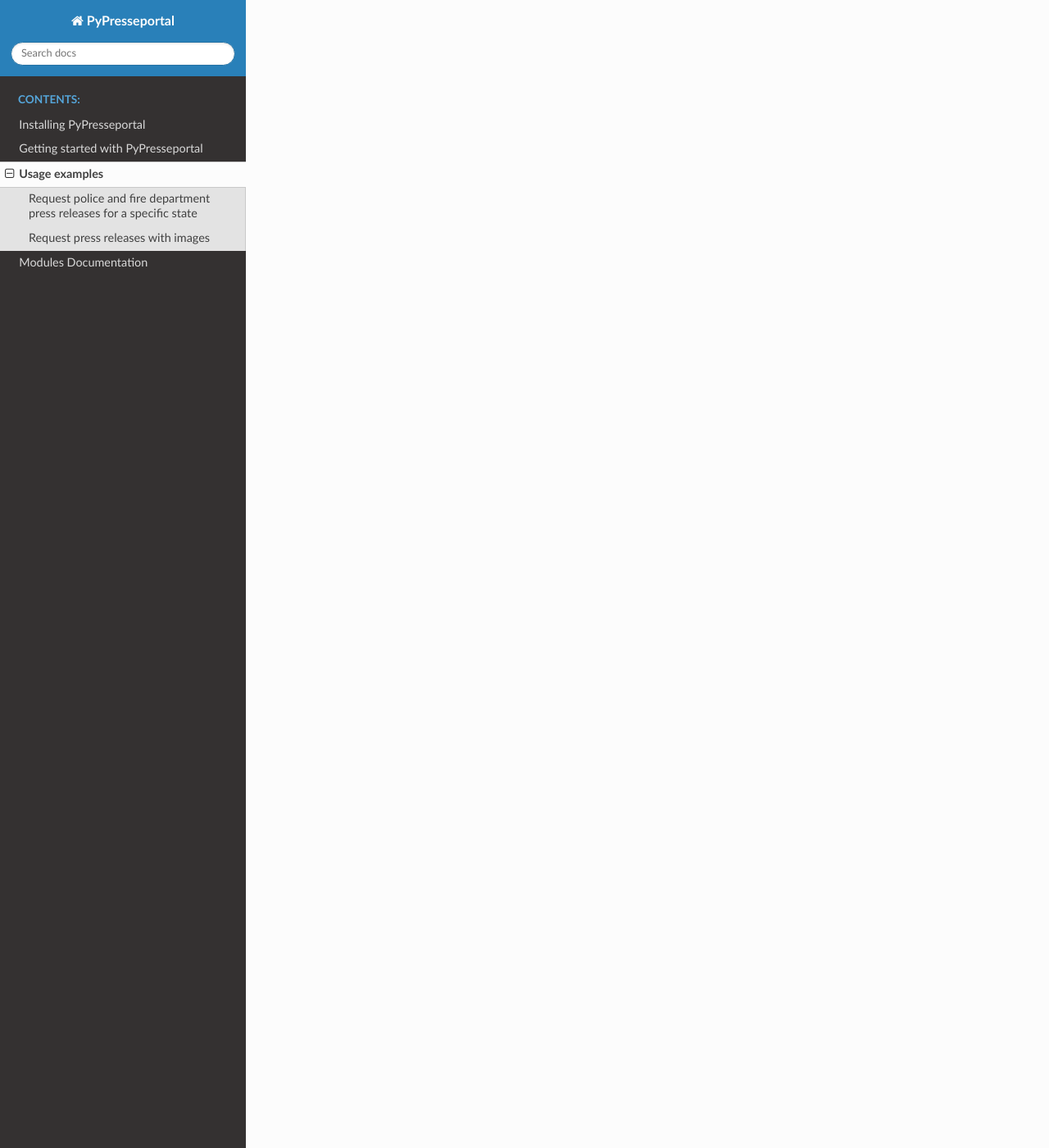
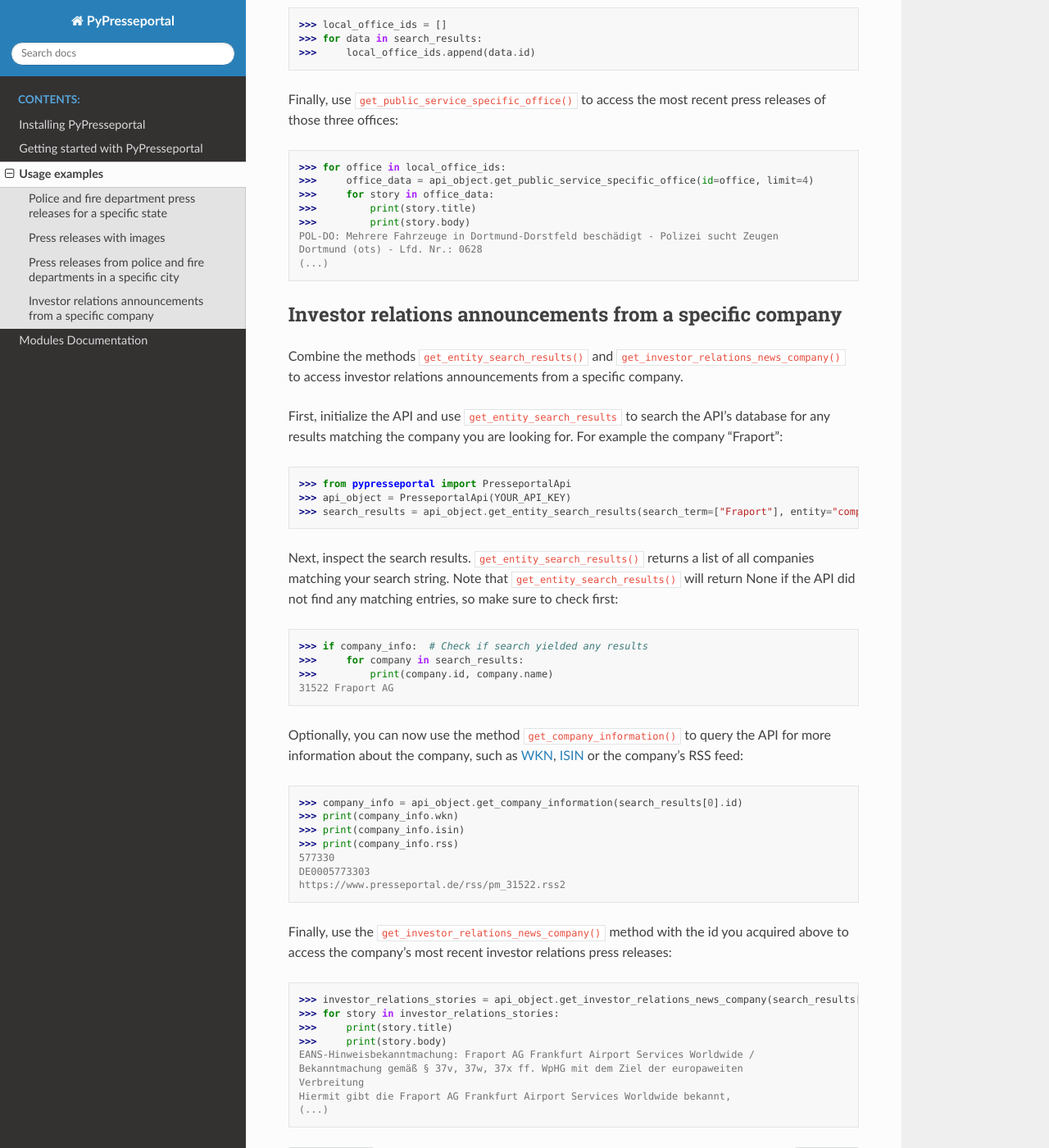
Before and after one commit to tcmetzger/pypresseportal, a Sphinx documentation site: the page built from docs/usage_examples.rst, in a window 1280 px wide and 1400 px high, scrolled down 2075 px. Shown: the whole window at 82% size. Built offline with Sphinx 7.4.7 and the Read the Docs theme 2.0.0, drawn with Linux system fonts in a browser that asks for light colours; some of the changed text lies outside the part shown.

Commit message:
Added methods to request specific office/company

```diff
--- a/docs/index.rst
+++ b/docs/index.rst
@@ -32,7 +32,7 @@ Scope of this document
 ----------------------
 This documentation describes how to use PyPresseportal to access data from `presseportal.de <htps://www.presseportal.de>`_
 in Python. You will learn how to install PyPresseportal, initialize the API with the :class:`pypresseportal.PresseportalApi`
-class, and how to use PyPresseportal's various methods to search, request and parse data from the
+class, and how to use PyPresseportal's various methods to search, request, and parse data from the
 `presseportal.de <htps://www.presseportal.de>`_ API.
 
 
--- a/docs/usage_examples.rst
+++ b/docs/usage_examples.rst
@@ -5,8 +5,12 @@
 Usage examples
 ==============
 
-Request police and fire department press releases for a specific state
-----------------------------------------------------------------------
+The following examples give you an idea of what can be done with PyPresseportal.
+You can find more information about any of the classes, methods, and attributes
+in the :doc:`pypresseportal`.
+
+Police and fire department press releases for a specific state
+--------------------------------------------------------------
 
 Use the ``get_public_service_specific_region()`` method to request press releases from public
 service offices in a specific region.
@@ -35,21 +39,112 @@ Nürnberg (ots)
 In den letzten Tagen registrierte die mittelfränkische Polizei zahlreiche Hinweise
 (...)
 
-Request press releases with images
-----------------------------------
+The :doc:`pypresseportal` contains more information about all possible attributes
+a Story object can have: :class:`pypresseportal.Story`
+
+Press releases with images
+--------------------------
 Use the ``media`` attribute available to most methods in PyPresseportal to limit the API's response
 to stories containing a specific media type (available media types are listed at `<https://api.presseportal.de/en/doc/value/media>`_).
 
-This code requests the 10 most recent news stories featuring an image:
+This code requests the 10 most recent news stories featuring an image, by passing ``media="image"``:
 
 >>> from pypresseportal import PresseportalApi
 >>> api_object = PresseportalApi(YOUR_API_KEY)
->>> bavaria_stories = api_object.get_public_service_specific_region(region_code="by", limit=10)
+>>> stories_with_image = api_object.get_stories(media="image", limit=10)
 
-Extract attributes for each story, including json data about the attached media file:
+Read the relevant attributes for each story, including json data about the attached media file:
 
 >>> for story in stories_with_image:
 >>>     print(story.title)
 >>>     print(story.image)
 Das Erste: Richtiges Rezept für den Sieg? Tim Mälzer und Steffen Henssler treten an gegen Jörg Pilawas "Quizduell-Olymp" am Freitag, 19. Juni 2020, 18:50 Uhr im Ersten (FOTO)
 [{'id': '679851', 'url': 'https://cache.pressmailing.net/thumbnail/story_big/ce365907-da06-4542-a8ca-3fc42db21e2b/1_F313_Quizduell_Olymp_2020.jpg', 'name': '1-f313-quizduell-olymp-2020.jpg', 'size': '2371804', 'mime': 'image/jpeg', 'type': 'image', 'caption': 'ARD QUIZDUELL-OLYMP, FOLGE 313, "Steffen Henssler und Tim Mälzer", am Freitag (19.06.20) um 18:50 Uhr im ERSTEN.\nDie Kandidaten des Teams "Köche": Steffen Henssler (l.) und Tim Mälzer (r.), beide TV-Köche.\n© ARD/Uwe Ernst, honorarfrei - Verwendung gemäß der AGB im engen inhaltlichen, redaktionellen Zusammenhang mit genannter ARD-Sendung bei Nennung "Bild: ARD/Uwe Ernst" (S2). ARD-Programmdirektion/Bildredaktion, Tel: 089/5900-23534, bildredaktion@DasErste.de Weiterer Text über ots und www.presseportal.de/nr/6694 / Die Verwendung dieses Bildes ist für redaktionelle Zwecke honorarfrei. Veröffentlichung bitte unter Quellenangabe: "obs/ARD Das Erste"'}]
+
+Press releases from police and fire departments in a specific city
+------------------------------------------------------------------
+
+Combine the methods ``get_entity_search_results()`` and ``get_public_service_specific_office()``
+to access all available public service office press releases for a specific city.
+
+First, initialize the API and search for all available offices in a city. Use the argument
+``entity='office`` to search for public service offices. Use the argument ``search_term`` to
+pass the city you are searching for, for example "Dortmund":
+
+>>> from pypresseportal import PresseportalApi
+>>> api_object = PresseportalApi(YOUR_API_KEY)
+>>> search_results = api_object.get_entity_search_results(search_term=["Dortmund"], entity="office")
+
+Three public service offices are available in Dortmund:
+
+>>> for office in search_results:
+>>>     print(office.id, office.name)
+4971 Polizei Dortmund
+115869 Feuerwehr Dortmund
+121242 Hauptzollamt Dortmund
+
+Next, store the offices' ids in a list:
+
+>>> local_office_ids = []
+>>> for data in search_results:
+>>>     local_office_ids.append(data.id)
+
+Finally, use ``get_public_service_specific_office()`` to access the
+most recent press releases of those three offices:
+
+>>> for office in local_office_ids:
+>>>     office_data = api_object.get_public_service_specific_office(id=office, limit=4)
+>>>     for story in office_data:
+>>>         print(story.title)
+>>>         print(story.body)
+POL-DO: Mehrere Fahrzeuge in Dortmund-Dorstfeld beschädigt - Polizei sucht Zeugen
+Dortmund (ots) - Lfd. Nr.: 0628
+(...)
+
+Investor relations announcements from a specific company
+--------------------------------------------------------
+
+Combine the methods ``get_entity_search_results()`` and ``get_investor_relations_news_company()``
+to access investor relations announcements from a specific company.
+
+First, initialize the API and use ``get_entity_search_results`` to search the API's
+database for any results matching the company you are looking for. For example the company "Fraport":
+
+>>> from pypresseportal import PresseportalApi
+>>> api_object = PresseportalApi(YOUR_API_KEY)
+>>> search_results = api_object.get_entity_search_results(search_term=["Fraport"], entity="company")
+
+Next, inspect the search results. ``get_entity_search_results()`` returns a list of all
+companies matching your search string. Note that ``get_entity_search_results()`` will return
+None if the API did not find any matching entries, so make sure to check first:
+
+>>> if company_info:  # Check if search yielded any results
+>>>     for company in search_results:
+>>>         print(company.id, company.name)
+31522 Fraport AG
+
+Optionally, you can now use the method ``get_company_information()`` to query the API
+for more information about the company, such as `WKN <https://en.wikipedia.org/wiki/Wertpapierkennnummer>`_,
+`ISIN <https://en.wikipedia.org/wiki/International_Securities_Identification_Number>`_ or the
+company's RSS feed:
+
+>>> company_info = api_object.get_company_information(search_results[0].id)
+>>> print(company_info.wkn)
+>>> print(company_info.isin)
+>>> print(company_info.rss)
+577330
+DE0005773303
+https://www.presseportal.de/rss/pm_31522.rss2
+
+Finally, use the ``get_investor_relations_news_company()`` method with the id you
+acquired above to access the company's most recent investor relations press releases:
+
+>>> investor_relations_stories = api_object.get_investor_relations_news_company(search_results[0].id)
+>>> for story in investor_relations_stories:
+>>>     print(story.title)
+>>>     print(story.body)
+EANS-Hinweisbekanntmachung: Fraport AG Frankfurt Airport Services Worldwide /
+Bekanntmachung gemäß § 37v, 37w, 37x ff. WpHG mit dem Ziel der europaweiten
+Verbreitung
+Hiermit gibt die Fraport AG Frankfurt Airport Services Worldwide bekannt,
+(...)
```
Also changed, not shown: docs/getting_started.rst (+8 -2 lines), 2 other files.
